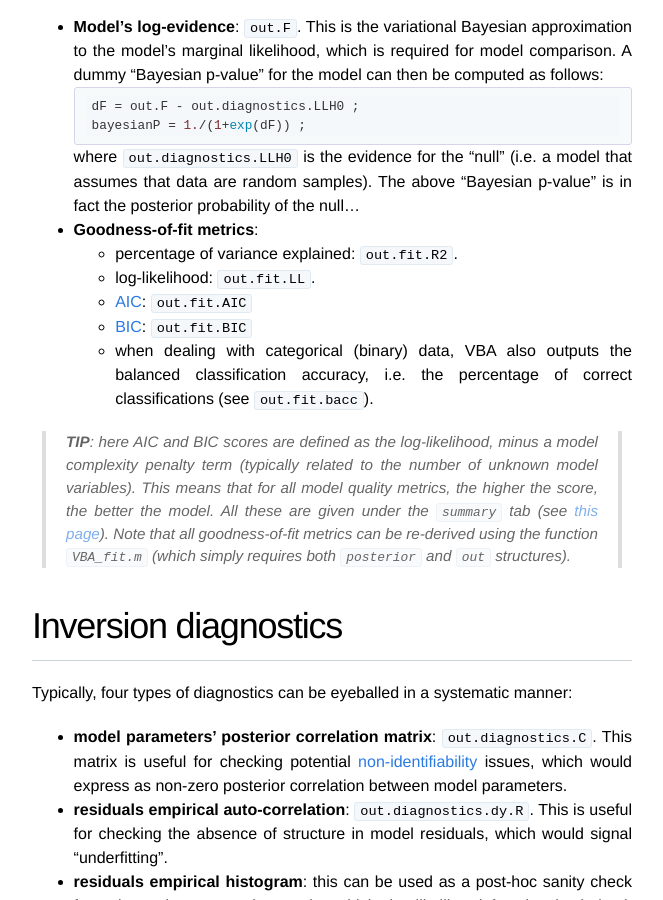
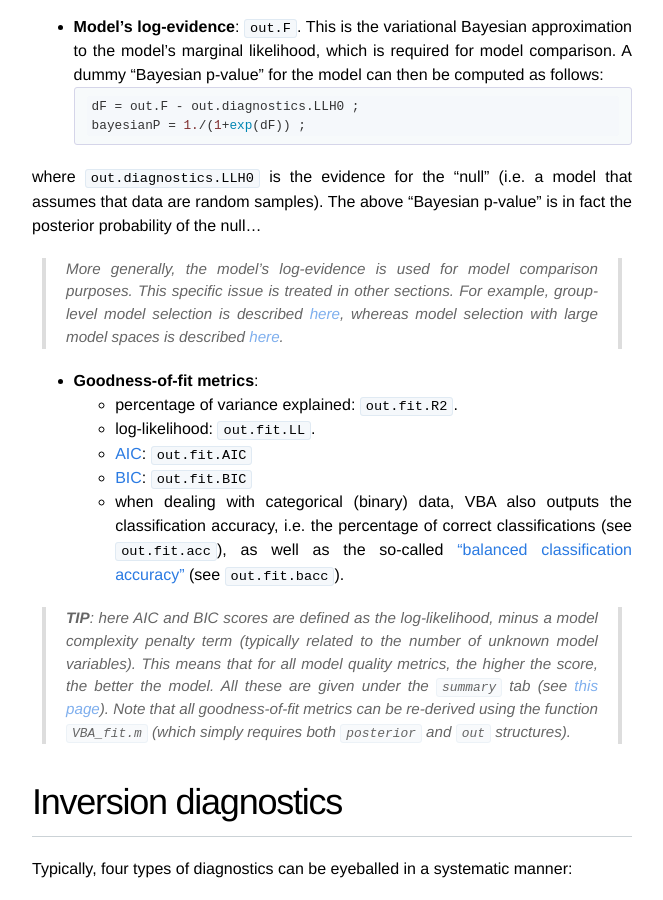
Before and after one commit to MBB-team/VBA-toolbox, a Jekyll site: the page built from _wiki/VBA-output-structure.md, in a window 1280 px wide and 900 px high, scrolled down 1527 px. Shown: the whole window, without its empty margins (308-971 px from the left). Built offline with Jekyll 4.4.1, drawn with Linux system fonts in a browser that asks for light colours; nearby versions of some CDN libraries.

Commit message:
Update VBA-output-structure.md

````diff
--- a/_wiki/VBA-output-structure.md
+++ b/_wiki/VBA-output-structure.md
@@ -52,13 +52,16 @@ dF = out.F - out.diagnostics.LLH0 ;
 bayesianP = 1./(1+exp(dF)) ;
 ```
 
-  where `out.diagnostics.LLH0` is the evidence for the "null" (i.e. a model that assumes that data are random samples). The above "Bayesian p-value" is in fact the posterior probability of the null...
+where `out.diagnostics.LLH0` is the evidence for the "null" (i.e. a model that assumes that data are random samples). The above "Bayesian p-value" is in fact the posterior probability of the null...
+
+> More generally, the model's log-evidence is used for model comparison purposes. This specific issue is treated in other sections. For example, group-level model selection is described [here]({{ site.baseurl }}/wiki/BMS-for-group-studies), whereas model selection with large model spaces is described [here]({{ site.baseurl }}/wiki/Comparing-large-spaces-of-models).
+
 - **Goodness-of-fit metrics**:
   - percentage of variance explained: `out.fit.R2`.
   - log-likelihood: `out.fit.LL`.
   - [AIC](https://en.wikipedia.org/wiki/Akaike_information_criterion): `out.fit.AIC`
   - [BIC](https://en.wikipedia.org/wiki/Bayesian_information_criterion): `out.fit.BIC`
-  - when dealing with categorical (binary) data, VBA also outputs the balanced classification accuracy, i.e. the percentage of correct classifications (see `out.fit.bacc`).
+  - when dealing with categorical (binary) data, VBA also outputs the classification accuracy, i.e. the percentage of correct classifications (see `out.fit.acc`), as well as the so-called ["balanced classification accuracy"](http://www.sciencedirect.com/science/article/pii/S1053811913002371) (see `out.fit.bacc`).
 
 > **TIP**: here AIC and BIC scores are defined as the log-likelihood, minus a model complexity penalty term (typically related to the number of unknown model variables). This means that for all model quality metrics, the higher the score, the better the model.
 All these are given under the `summary` tab (see [this page]({{ site.baseurl }}/wiki/VBA-graphical-output)). Note that all goodness-of-fit metrics can be re-derived using the function `VBA_fit.m` (which simply requires both `posterior` and `out` structures).
````
